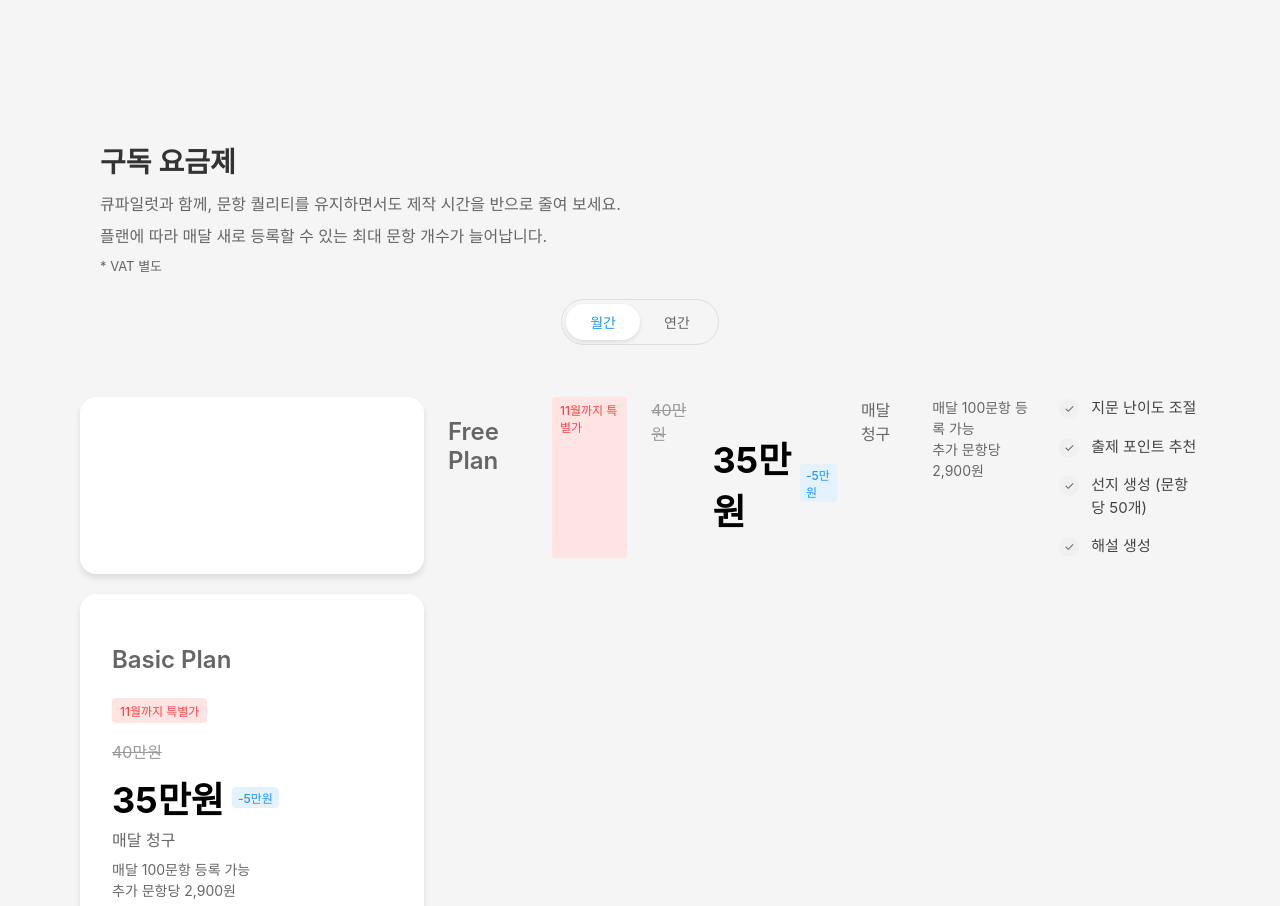
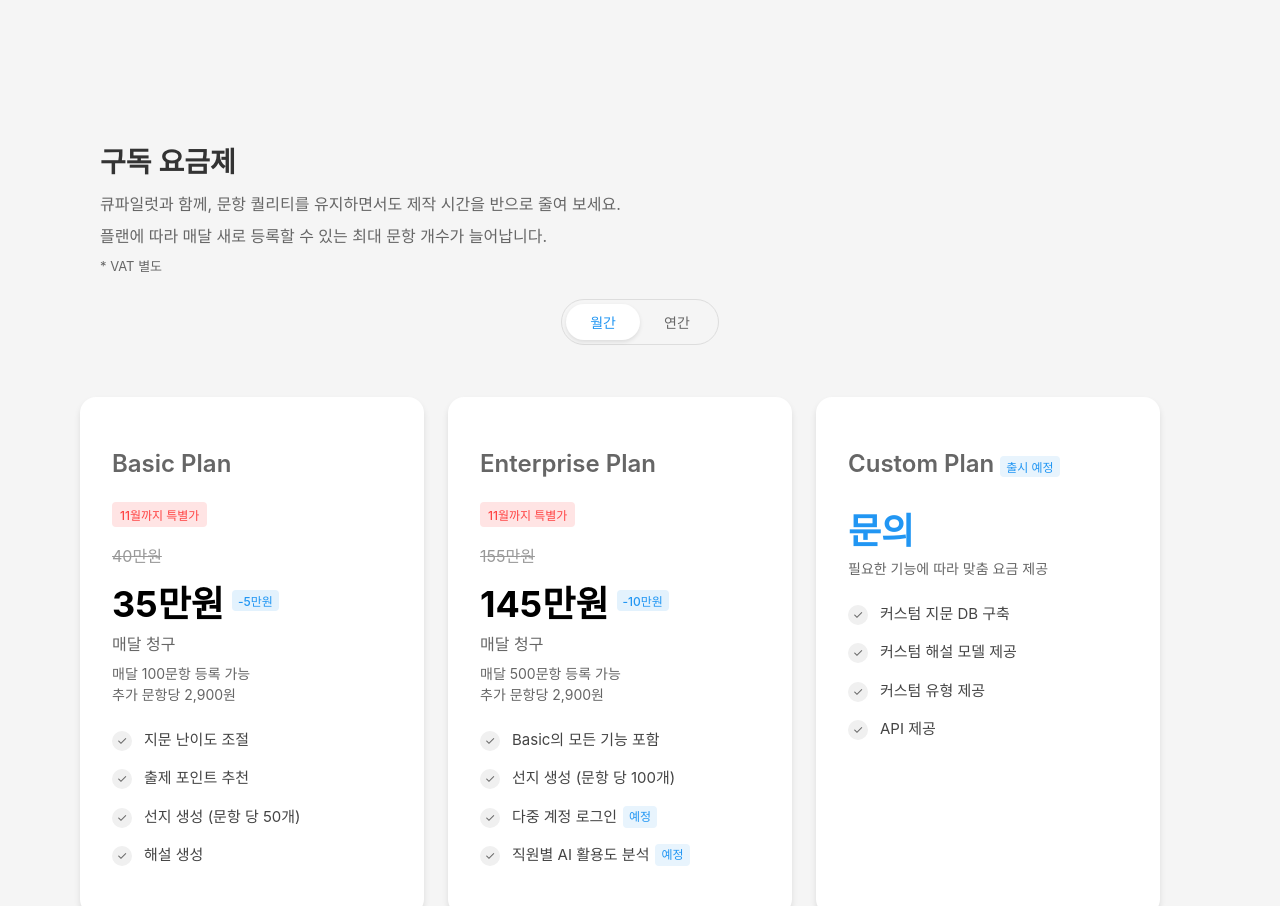
Before and after one commit to sang459/qpilot-price, a plain HTML site: page index.html in a window 1280 px wide. Shown: the top 906 px of the page. Drawn offline with Linux system fonts and the light colour scheme; a web font is replaced by a local one.

Commit message:
Update index.html

```diff
--- a/index.html
+++ b/index.html
@@ -305,36 +305,6 @@
         </div>
 
         <div class="cards-wrapper">
-          <div class="card"></div>
-            <h2 class="plan-name">Free Plan</h2>
-            <div class="promo-tag">11월까지 특별가</div>
-
-            <div class="original-price monthly">40만원</div>
-            <div class="price monthly">
-              35만원
-              <span class="discount-tag">-5만원</span>
-              <span class="price-discount-tag hidden">-5만원</span>
-            </div>
-
-            <div class="original-price yearly hidden">40만원</div>
-            <div class="price yearly hidden">
-              29만원
-              <span class="discount-tag">-11만원</span>
-              <span class="price-discount-tag hidden">-11만원</span>
-            </div>
-
-            <div class="price-suffix">매달 청구</div>
-            <div class="price-detail">
-              매달 100문항 등록 가능<br />추가 문항당 2,900원
-            </div>
-            <ul class="feature-list">
-              <li class="feature-item">지문 난이도 조절</li>
-              <li class="feature-item">출제 포인트 추천</li>
-              <li class="feature-item">선지 생성 (문항 당 50개)</li>
-              <li class="feature-item">해설 생성</li>
-            </ul>
-          </div>
-
           <div class="card">
             <h2 class="plan-name">Basic Plan</h2>
             <div class="promo-tag">11월까지 특별가</div>
```
